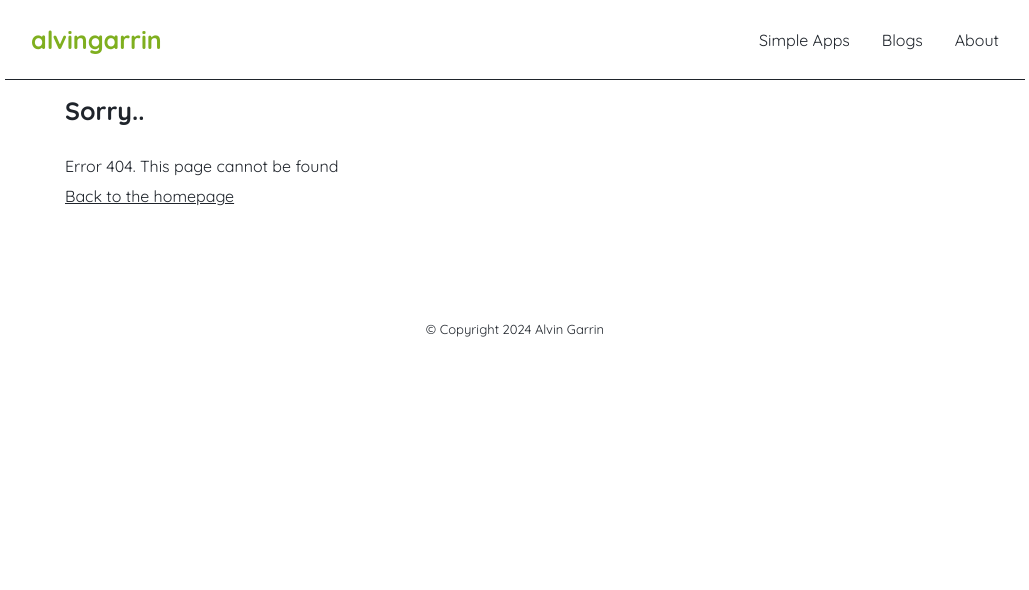
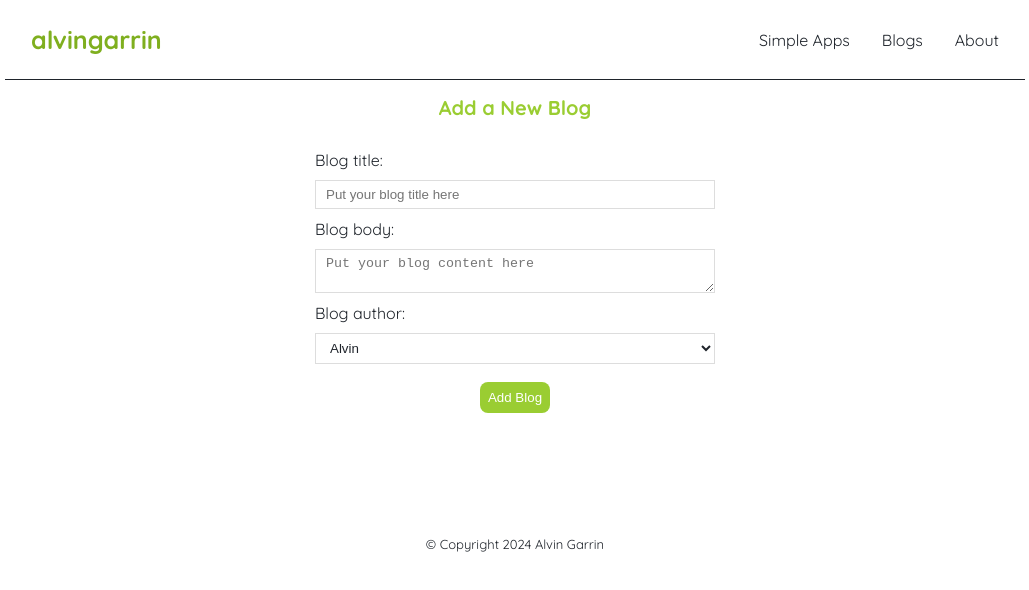
Before and after one commit to mpinmpin/alvingarrin-app-next14, a Next.js app: page /create in a window 1280 px wide. Before the commit this address had no page. Shown: the top 590 px of the page, without its empty margins (125-1154 px from the left). Built offline with nearby package versions, Linux system fonts and the light colour scheme.

Commit message:
0.04-Update

```diff
--- a/app/blogs/[id]/page.tsx
+++ b/app/(blogs)/blogposts/[id]/page.tsx
@@ -33,10 +33,13 @@ export default async function BlogDetails({ params }: { params: { id: string } }
   const blog = await getData(params.id);
 
   return (
-    <div>
-      <h2>{blog.title}</h2>
-      <p>Written by {blog.author}</p>
-      <div>{blog.body}</div>
-    </div>
+    <main>
+      <div>
+        <h2>{blog.title}</h2>
+        <p>Written by {blog.author}</p>
+        <div>{blog.body}</div>
+      </div>
+    </main>
+
   );
 }
--- a/app/blogs/api/[id]/route.ts
+++ b/app/(blogs)/blogposts/api/[id]/route.ts
@@ -1,6 +1,6 @@
 import { NextRequest, NextResponse } from 'next/server';
-import connectDB from '../../../libs/connectDB';
-import Blog from '../../../models/Blog';
+import connectDB from '../../../../libs/connectDB';
+import Blog from '../../../../models/Blog';
 
 // This code below is migrated from old pages router AND converted into app router version using claude.ai
 export async function GET(
--- a/app/blogs/api/route.ts
+++ b/app/(blogs)/blogposts/api/route.ts
@@ -1,6 +1,6 @@
 import { NextResponse } from 'next/server';
-import connectDB from '../../libs/connectDB';
-import Blog from '../../models/Blog';
+import connectDB from '../../../libs/connectDB';
+import Blog from '../../../models/Blog';
 
 export async function GET() {
   await connectDB();
--- /dev/null
+++ b/app/(blogs)/create/page.tsx
@@ -0,0 +1,71 @@
+'use client'
+
+// add server components later
+
+import { useState } from "react";
+// import { useHistory } from "react-router-dom/cjs/react-router-dom";
+
+const Create = () => {
+  const [title, setTitle] = useState('');
+  const [body, setBody] = useState('');
+  const [author, setAuthor] = useState('Alvin');
+  const [isPending, setIsPending] = useState(false);
+//   const history = useHistory();
+
+
+// CHANGE the 'e' data type later
+  const handleSubmit = (e: any) => {
+    e.preventDefault();
+    const blog = { title, body, author };
+
+    setIsPending(true);
+
+//     fetch('http://localhost:8000/blogs/', {
+//       method: 'POST',
+//       headers: { "Content-Type": "application/json" },
+//       body: JSON.stringify(blog)
+//     }).then(() => {
+//       console.log('new blog added');
+//       setIsPending(false);
+//       history.push('/blogspage');
+//     })
+  }
+
+	return (
+		<main>
+			<div className="create">
+				<h2>Add a New Blog</h2>
+					<form onSubmit={handleSubmit}>
+						<label>Blog title:</label>
+						<input
+							type="text"
+							placeholder="Put your blog title here"
+							required
+							value={title}
+							onChange={(e) => setTitle(e.target.value)}
+						/>
+						<label>Blog body:</label>
+						<textarea
+								required
+								value={body}
+								placeholder="Put your blog content here"
+								onChange={(e) => setBody(e.target.value)}
+						></textarea>
+						<label>Blog author:</label>
+						<select
+							value={author}
+							onChange={(e) => setAuthor(e.target.value)}
+						>
+							<option value="Alvin">Alvin</option>
+							<option value="mario">Mario</option>
+							<option value="yoshi">Yoshi</option>
+						</select>
+						{!isPending && <button>Add Blog</button>}
+						{isPending && <button disabled>Adding Blog...</button>}
+					</form>
+			</div>
+		</main>
+	);
+}
+
+export default Create;
--- a/app/(simple apps)/bmicalculator/page.tsx
+++ b/app/(simple apps)/bmicalculator/page.tsx
@@ -9,10 +9,12 @@ import { useState } from "react";
 //     errorMessage: string;
 //   }
 
-const BMICalculator = () => {
+type bmiType = number | null
+
+const BMICalculator: React.FC = () => {
     const [height, setHeight] = useState<number>(180);
     const [weight, setWeight] = useState<number>(70);
-    const [bmi, setBMI] = useState<number | null>(null);
+    const [bmi, setBMI] = useState<bmiType>(null);
     const [errorMessage, setErrorMessage] = useState<string>('');
 
     const calculateBMI = () => {
@@ -22,8 +24,8 @@ const BMICalculator = () => {
             return;
           }
 
-        const heightInInches = height / 100;
-        const calculatedBMI = (weight / (heightInInches * heightInInches));
+        const heightInCm = height / 100;
+        const calculatedBMI = (weight / (heightInCm * heightInCm));
 
         setBMI(parseFloat(calculatedBMI.toFixed(2)));
         setErrorMessage('');
--- a/app/(simple apps)/calculator/page.tsx
+++ b/app/(simple apps)/calculator/page.tsx
@@ -2,17 +2,20 @@
 
 import React, { useState } from 'react';
 
-interface CalculatorState {
-    displayValue: string;
-    firstValue: number | null;
-    operator: string | null;
-    waitingForSecondValue: boolean;
-  }
+// interface CalculatorState {
+//     displayValue: string;
+//     firstValue: number | null;
+//     operator: string | null;
+//     waitingForSecondValue: boolean;
+//   }
 
-const Calculator = () => {
+type firstValueType = number | null
+type operatorType = string | null
+
+const Calculator: React.FC = () => {
     const [displayValue, setDisplayValue] = useState<string>('0');
-    const [firstValue, setFirstValue] = useState<number | null>(null);
-    const [operator, setOperator] = useState<string | null>(null);
+    const [firstValue, setFirstValue] = useState<firstValueType>(null);
+    const [operator, setOperator] = useState<operatorType>(null);
     const [waitingForSecondValue, setWaitingForSecondValue] = useState<boolean>(false);
   const inputDigit = (digit: number) => {
     if (waitingForSecondValue) {
--- a/app/_none/[id]/layout.tsx
+++ b/app/_none/[id]/layout.tsx
@@ -1,5 +1,5 @@
 import { Metadata } from "next";
-import Page from "../../blogs/[id]/page";
+import Page from "../../(blogs)/blogposts/[id]/page";
 
 export const metadata: Metadata = {
     title: "Blog",
--- a/app/_none/layout.tsx
+++ b/app/_none/layout.tsx
@@ -1,5 +1,5 @@
 import { Metadata } from "next";
-import Page from "../blogs/page";
+import Page from "../(blogs)/blogposts/page";
 
 export const metadata: Metadata = {
     title: "Blogs",
--- a/app/components/Navbar.tsx
+++ b/app/components/Navbar.tsx
@@ -41,7 +41,7 @@ const Navbar = () => {
 							<button className="dropbtn">Blogs
 							</button>
 							<div className="dropdown-content">
-                            <Link href="/blogs">Blogs Page</Link>
+								<Link href="/blogposts">Blogs Page</Link>
 								<Link href="/create">Create New Blog</Link>
 							</div>
 						</div>
```
Also changed, not shown: app/(blogs)/blogposts/page.tsx (renamed from app/blogs/page.tsx). Lines whose indentation alone changed are shown as unchanged.
